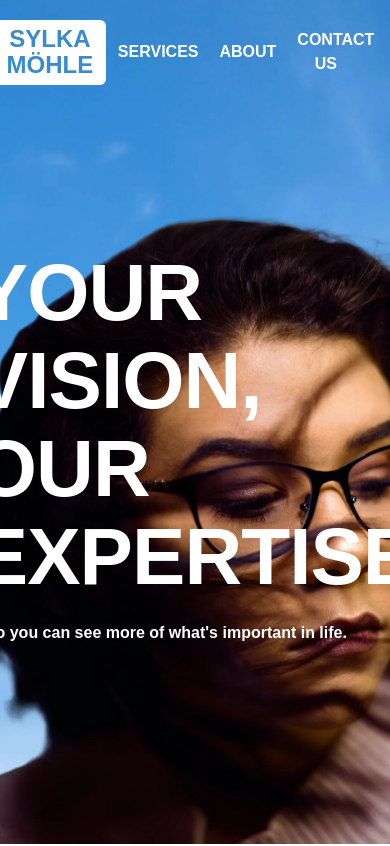
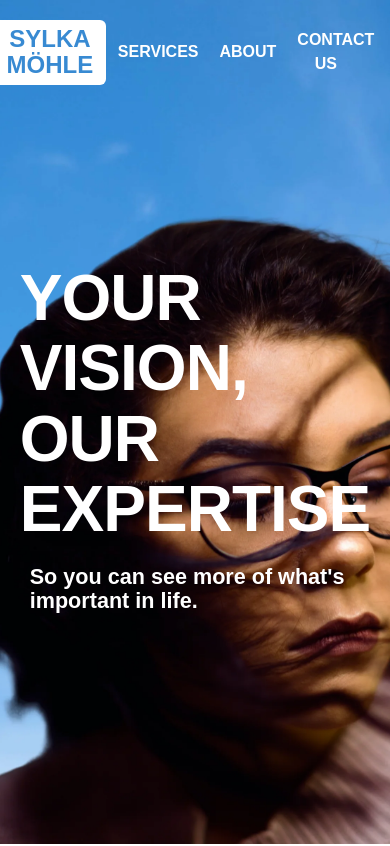
Before and after one commit to AustinMaturure/sylkamohle, a React (Vite) app in the folder sylkemohle/: page / in a window 390 px wide. Shown: the top 846 px of the page. Built offline with nearby package versions, Linux system fonts and the light colour scheme; a web font is replaced by a local one.

Commit message:
changed hero title sizes

```diff
--- a/sylkemohle/src/Hero.css
+++ b/sylkemohle/src/Hero.css
@@ -731,12 +731,7 @@ transition: opacity 1.5s ease-in ;
     background-position: center;
   }
   .tag-line{
-    font-size: 5rem;
-    font-weight: 900;
-  }
-
-  .tag{
-    font-size: 1rem;
+    font-size: 4rem;
   }
 
   .book-btn{
```
